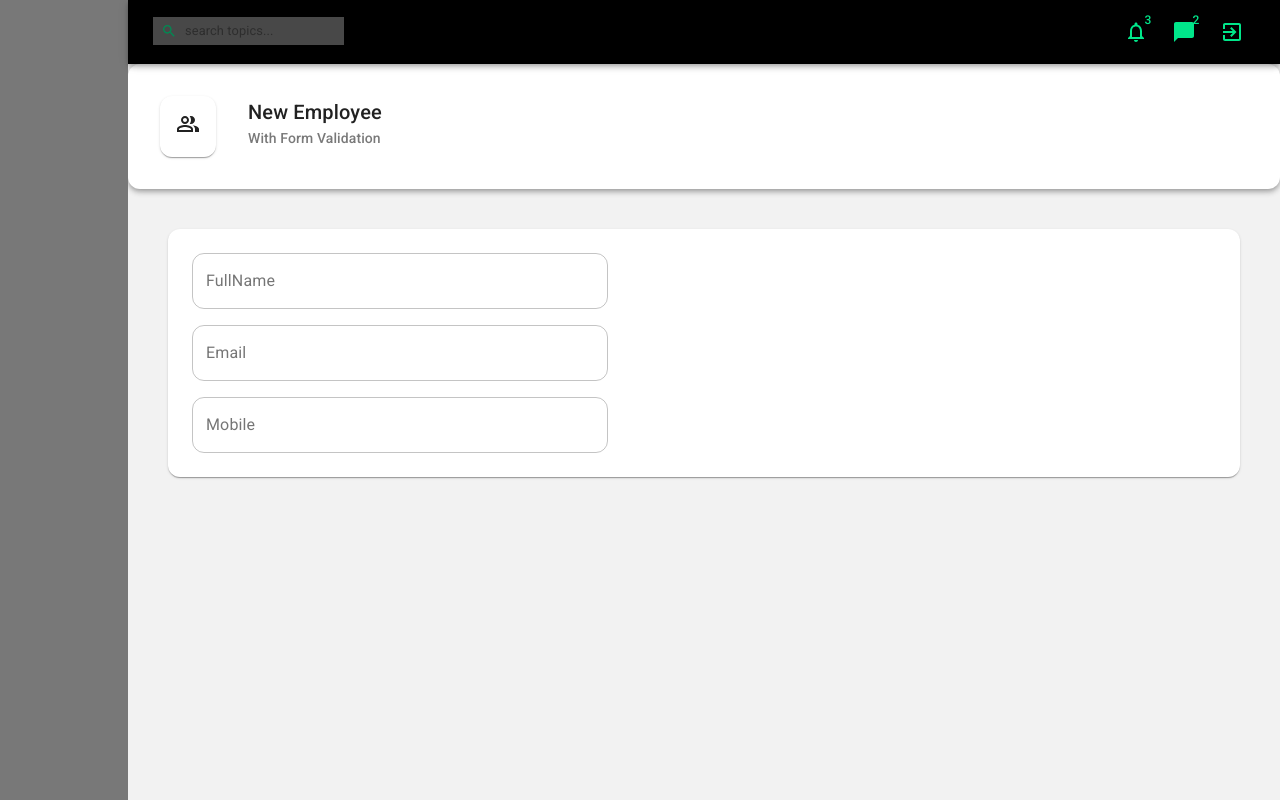
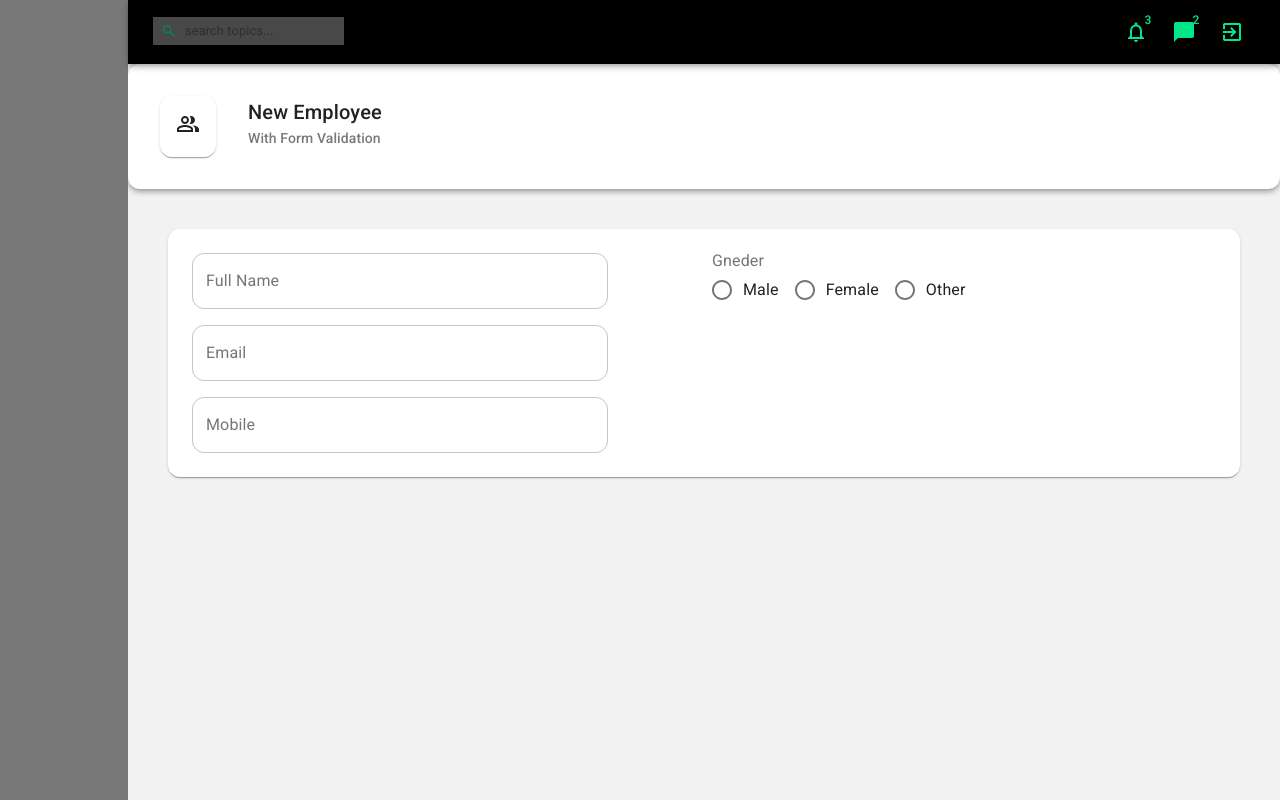
Before and after one commit to AmarnathN/material-ui-react, a React (Create React App) app: page / in a window 1280 px wide. Built offline with nearby package versions, Linux system fonts and the light colour scheme.

Commit message:
generic INPUT component to REUSE

```diff
--- /dev/null
+++ b/src/components/controls/MyInput.js
@@ -0,0 +1,9 @@
+import { TextField } from "@material-ui/core";
+import React from "react";
+
+const MyInput = (props) => {
+  const { name, value, label, onChange } = props;
+  return <TextField variant={"outlined"} label={label} value={value} onChange={onChange} name={name} />;
+};
+
+export default MyInput;
--- a/src/pages/employee/EmployeeForm.js
+++ b/src/pages/employee/EmployeeForm.js
@@ -1,6 +1,7 @@
-import { Grid, makeStyles, TextField } from "@material-ui/core";
+import { FormControl, FormControlLabel, FormLabel, Grid, makeStyles, Radio, RadioGroup } from "@material-ui/core";
 import React from "react";
-import { useForm, MyForm } from "../../components/useForm";
+import MyInput from "../../components/controls/MyInput";
+import { useForm, MyForm } from "../../components/controls/useForm";
 
 const intialFieldValues = {
   id: 0,
@@ -21,11 +22,20 @@ const EmployeeForm = () => {
     <MyForm>
       <Grid container>
         <Grid item xs={6}>
-          <TextField variant={"outlined"} label="FullName" value={values.fullName} onChange={handleInputChange} name="fullName" />
-          <TextField variant={"outlined"} label="Email" value={values.email} onChange={handleInputChange} name="email" />
-          <TextField variant={"outlined"} label="Mobile" value={values.mobile} onChange={handleInputChange} name="mobile" />
+          <MyInput label="Full Name" value={values.fullName} onChange={handleInputChange} name="fullName" />
+          <MyInput label="Email" value={values.email} onChange={handleInputChange} name="email" />
+          <MyInput label="Mobile" value={values.mobile} onChange={handleInputChange} name="mobile" />
         </Grid>
-        <Grid item xs={6}></Grid>
+        <Grid item xs={6}>
+          <FormControl>
+            <FormLabel>Gneder</FormLabel>
+            <RadioGroup row={true} name="gender" values={values.gender} onChange={handleInputChange}>
+              <FormControlLabel value="male" control={<Radio />} label="Male" />
+              <FormControlLabel value="female" control={<Radio />} label="Female" />
+              <FormControlLabel value="other" control={<Radio />} label="Other" />
+            </RadioGroup>
+          </FormControl>
+        </Grid>
       </Grid>
     </MyForm>
   );
```
Also changed, not shown: src/components/controls/useForm.js (renamed from src/components/useForm.js).
